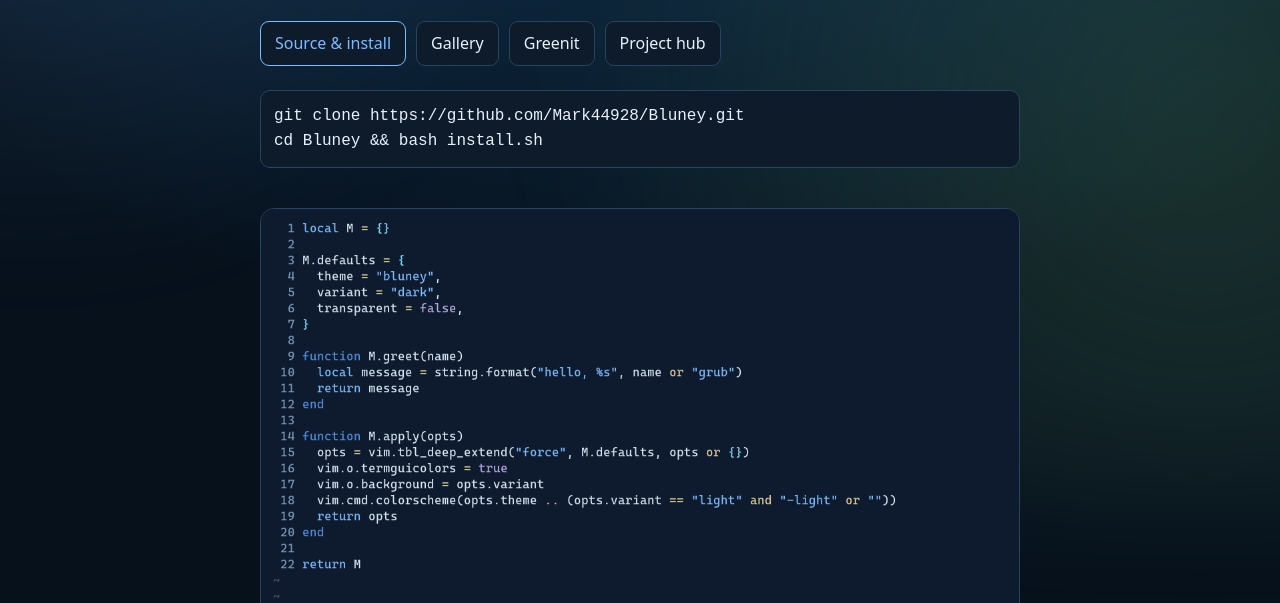
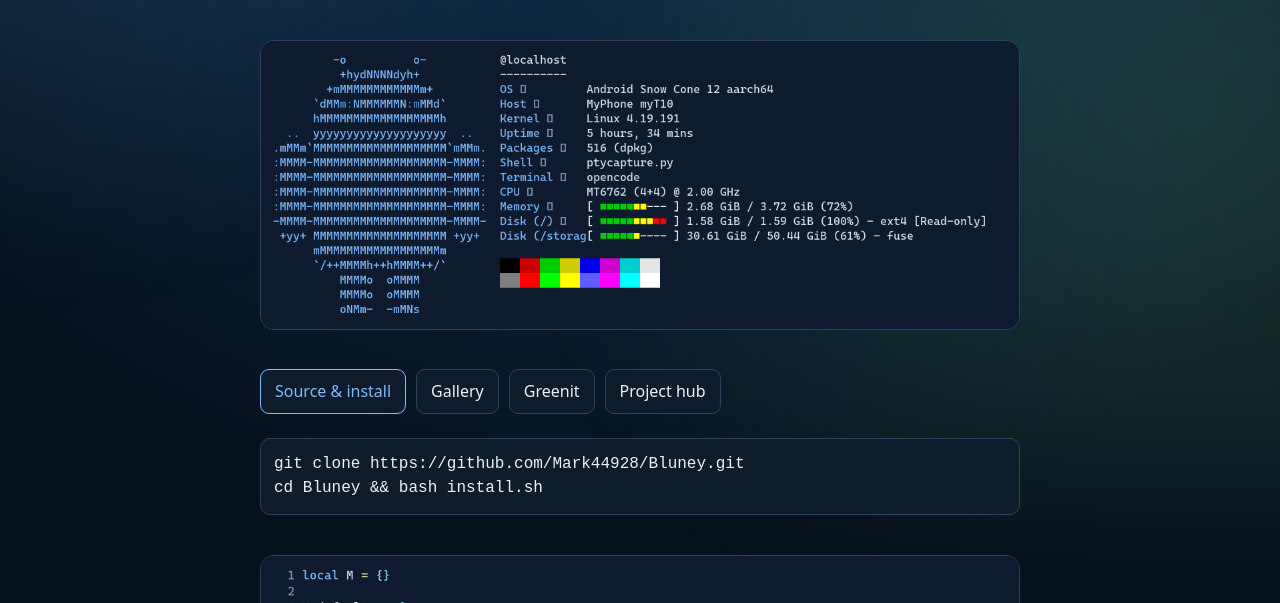
Before and after one commit to Mark44928/Bluney, a plain HTML site: page index.html in a window 1280 px wide. Shown: the part 497-1100 px from the top of the page. Drawn offline with Linux system fonts and the light colour scheme.

Commit message:
add real screenshots to README and homepage

```diff
--- a/index.html
+++ b/index.html
@@ -31,6 +31,7 @@ pre{background:var(--p);border:1px solid var(--b);border-radius:10px;padding:13p
 <p class="k">Themes · the blue branch</p>
 <h1>Bluney</h1>
 <p class="lede">The blue branch of the Greenit family: one palette, two variants, and the same generated ports for terminals and editors.</p>
+<p><img src="docs/screenshot-terminal.png" alt="Bluney terminal theme"></p>
 <div class="buttons"><a class="btn primary" href="https://github.com/Mark44928/Bluney">Source &amp; install</a><a class="btn" href="https://mark44928.github.io/Bluney/gallery.html">Gallery</a><a class="btn" href="https://github.com/Mark44928/Greenit">Greenit</a><a class="btn" href="https://mark44928.github.io/Mark44928/">Project hub</a></div>
 <pre>git clone https://github.com/Mark44928/Bluney.git
 cd Bluney &amp;&amp; bash install.sh</pre>
```
Also changed, not shown: docs/screenshot-terminal.png (added), 1 other file.
